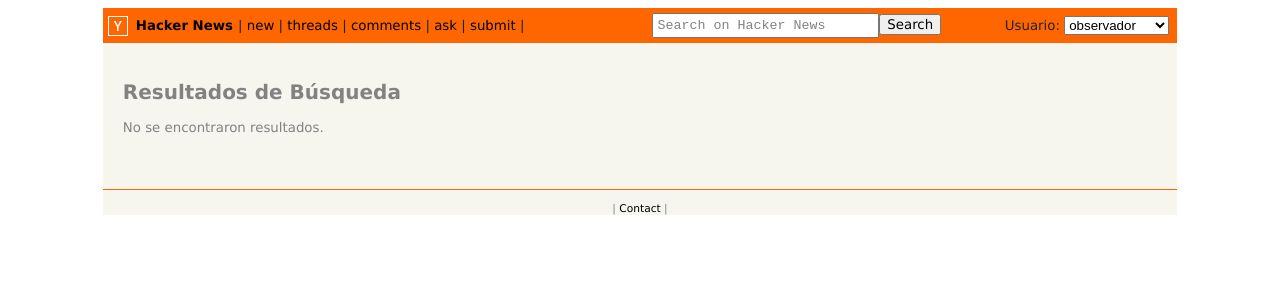
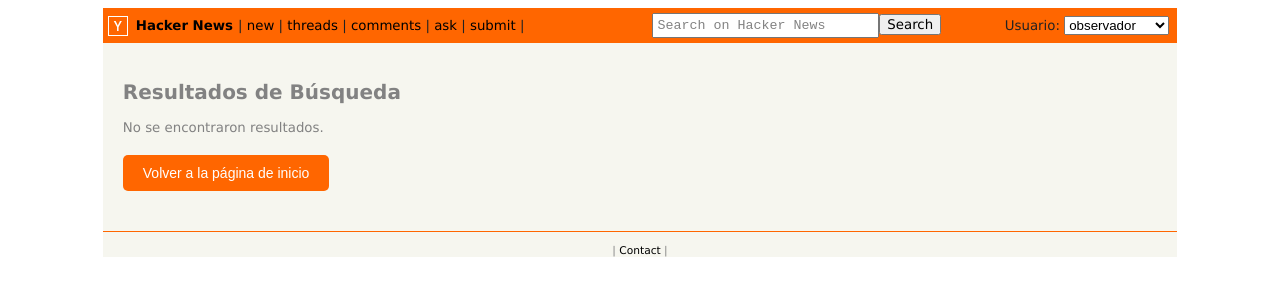
Before and after one commit to hn13b-ASW/frontend, a React (Vite) app: page /search in a window 1280 px wide. Shown: the top 300 px of the page. Built offline with nearby package versions, Linux system fonts and the light colour scheme.

Commit message:
boton redireccion en la vista Search

```diff
--- a/src/components/SearchResults.jsx
+++ b/src/components/SearchResults.jsx
@@ -1,8 +1,9 @@
 import React from "react";
-import { useLocation } from "react-router-dom";
+import { useLocation, useNavigate } from "react-router-dom";
 
 function SearchResults() {
   const location = useLocation();
+  const navigate = useNavigate();
   const results = location.state?.results || [];
   const errorMessage = location.state?.errorMessage || null;
 
@@ -22,6 +23,23 @@ function SearchResults() {
       ) : (
         <p>No se encontraron resultados.</p>
       )}
+      {/* Botón para volver a la página de inicio */}
+      <div style={{ marginTop: "20px" }}>
+        <button
+          onClick={() => navigate("/")} // Redirigir a la página de inicio
+          style={{
+            padding: "10px 20px",
+            backgroundColor: "#ff6600", // Color naranja
+            color: "#fff",
+            border: "none",
+            cursor: "pointer",
+            borderRadius: "5px",
+            fontSize: "14px",
+          }}
+        >
+          Volver a la página de inicio
+        </button>
+      </div>
     </div>
   );
 }
```
